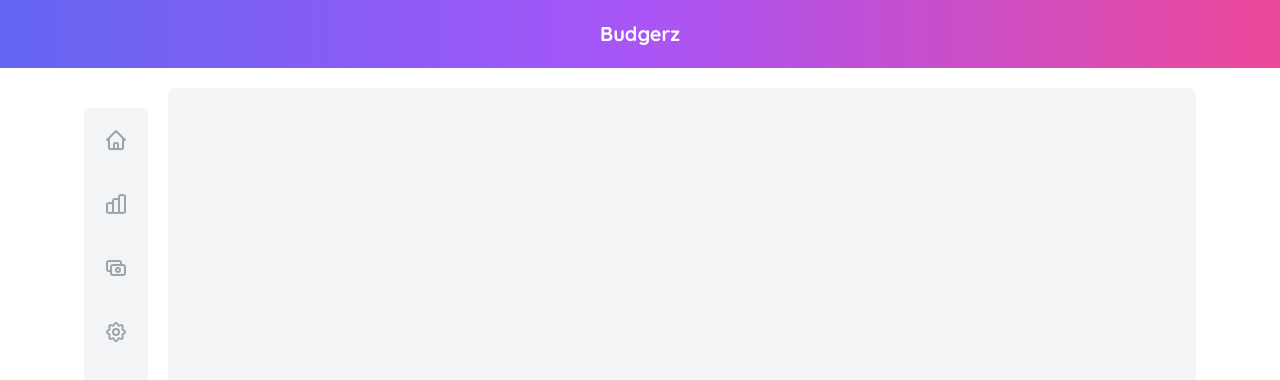
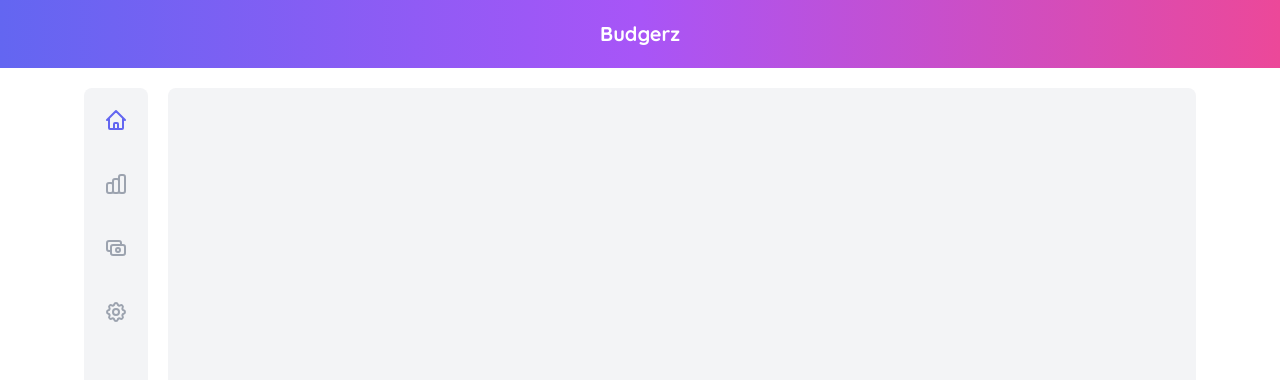
Before and after one commit to Rgerard96/Finance-Manager---Budgerz, a Next.js app: page / in a window 1280 px wide. Shown: the top 380 px of the page. Built offline with nearby package versions, Linux system fonts and the light colour scheme.

Commit message:
add manifest file

```diff
--- a/components/MenuBar.js
+++ b/components/MenuBar.js
@@ -1,24 +1,39 @@
-import { CashIcon, ChartBarIcon, CogIcon, HomeIcon, PlusIcon } from '@heroicons/react/outline'
-import React from 'react'
+import {
+  CashIcon,
+  ChartBarIcon,
+  CogIcon,
+  HomeIcon,
+  PlusIcon,
+} from '@heroicons/react/outline';
+import React from 'react';
+import Link from 'next/link';
 
 export default function MenuBar() {
   return (
-    <div className='bg-gray-100 rounded-lg p-5 mt-5 sm:border-none flex sm:flex-col items-center justify-around sm:justify-start sm:space-y-10'>
-      <div className=''>
-        <HomeIcon className='w-6 text-gray-400' />
+    <div className='bg-gray-100 rounded-lg p-5 mt-5 sm:mt-0 sm:border-none flex sm:flex-col items-center justify-around sm:justify-start sm:space-y-10'>
+      <Link href='/'>
+        <div className='cursor-pointer'>
+          <HomeIcon className='w-6 text-indigo-500 ' />
         </div>
-      <div className=''>
+      </Link>
+      <Link href='/'>
+        <div className='cursor-pointer'>
           <ChartBarIcon className='w-6 text-gray-400' />
         </div>
+      </Link>
       <div className='sm:hidden bg-gradient-to-r from-indigo-500 via-purple-500 to-pink-500 rounded-full p-3 -my-3'>
         <PlusIcon className='w-6 text-white' />
       </div>
-      <div className=''>
+      <Link href='/'>
+        <div className='cursor-pointer'>
           <CashIcon className='w-6 text-gray-400' />
         </div>
-      <div className=''>
+      </Link>
+      <Link href='/'>
+        <div className='cursor-pointer'>
           <CogIcon className='w-6 text-gray-400' />
         </div>
+      </Link>
     </div>
   );
 }
--- a/pages/_app.js
+++ b/pages/_app.js
@@ -17,6 +17,7 @@ function MyApp({ Component, pageProps }) {
           href='https://fonts.googleapis.com/css2?family=Quicksand:wght@300;400;700&display=swap'
           rel='stylesheet'
         ></link>
+        <link rel='manifest' href='manifest.json' />
       </Head>
       <Header />
       <div className='flex-1 flex flex-col sm:flex-row container mx-auto max-w-6xl p-5'>
```
Also changed, not shown: public/manifest.json (added). Lines whose indentation alone changed are shown as unchanged.
